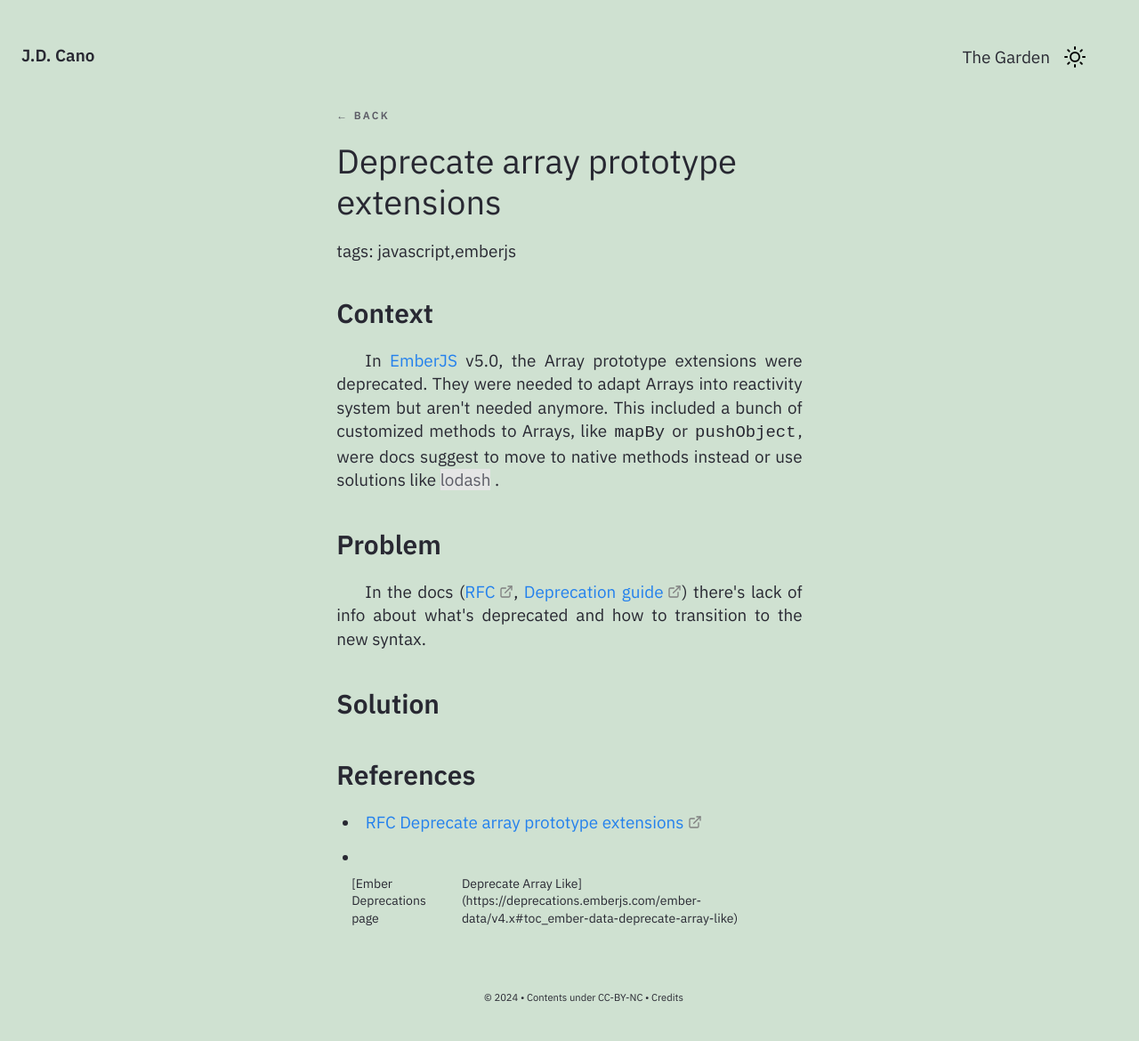
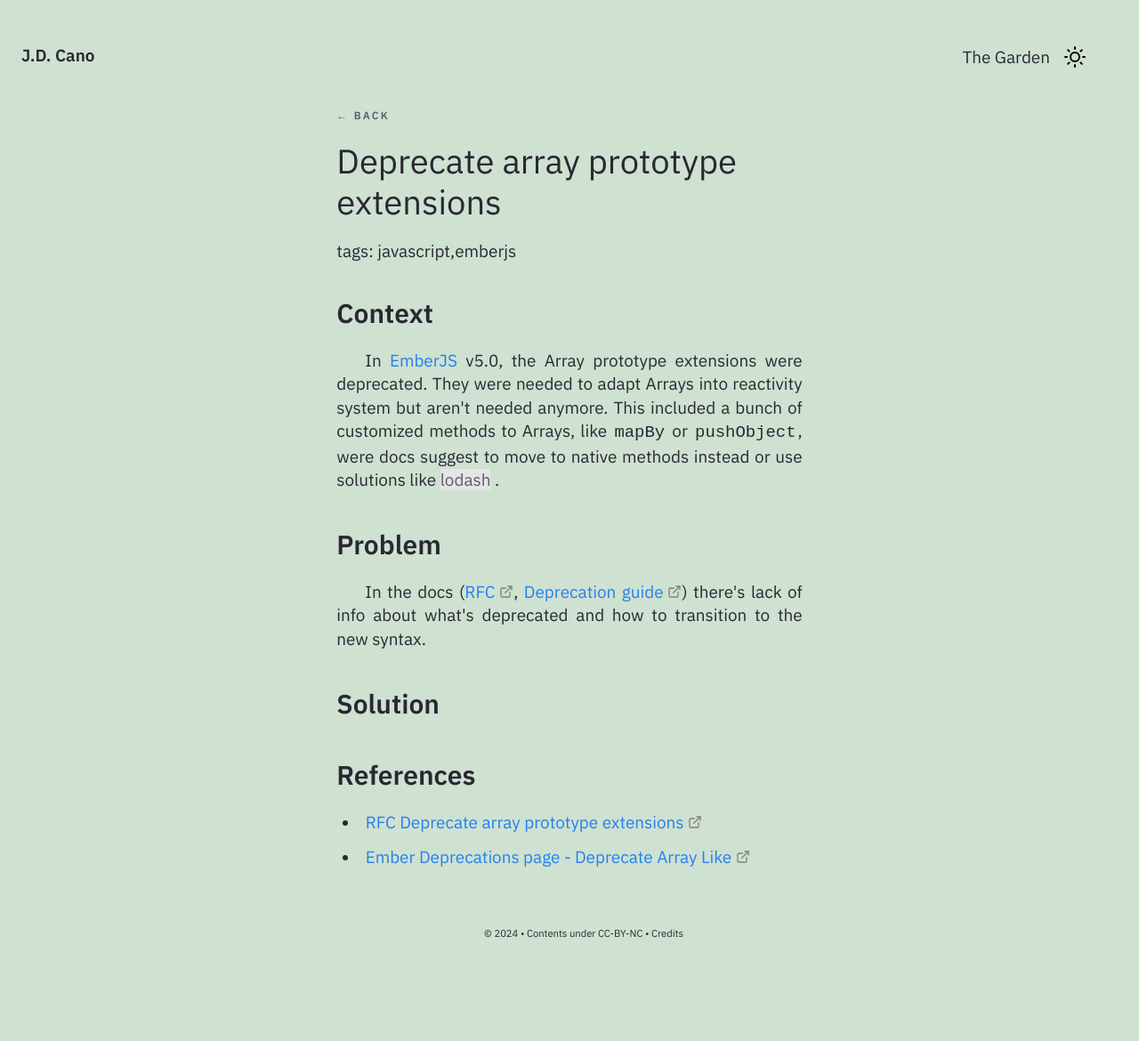
Before and after one commit to Gorzas/gorzas.github.io, a Jekyll site: the page built from _notes/Public/tech/EmberJS/Deprecate array prototype extensions.md, in a window 1280 px wide. Shown: the whole page at 89% size. Built offline with Jekyll 4.4.1, drawn with Linux system fonts in a browser that asks for light colours; after the commit the page ends 1097 px from its top, so only the background shows below that.

Commit message:
Update Deprecate array prototype extensions.md

```diff
--- a/_notes/Public/tech/EmberJS/Deprecate array prototype extensions.md
+++ b/_notes/Public/tech/EmberJS/Deprecate array prototype extensions.md
@@ -22,4 +22,4 @@ In the docs ([RFC](https://rfcs.emberjs.com/id/0848-deprecate-array-prototype-ex
 
 ## References
 - [RFC Deprecate array prototype extensions](https://rfcs.emberjs.com/id/0848-deprecate-array-prototype-extensions/)
-- [Ember Deprecations page | Deprecate Array Like](https://deprecations.emberjs.com/ember-data/v4.x#toc_ember-data-deprecate-array-like)
+- [Ember Deprecations page - Deprecate Array Like](https://deprecations.emberjs.com/ember-data/v4.x#toc_ember-data-deprecate-array-like)
```
